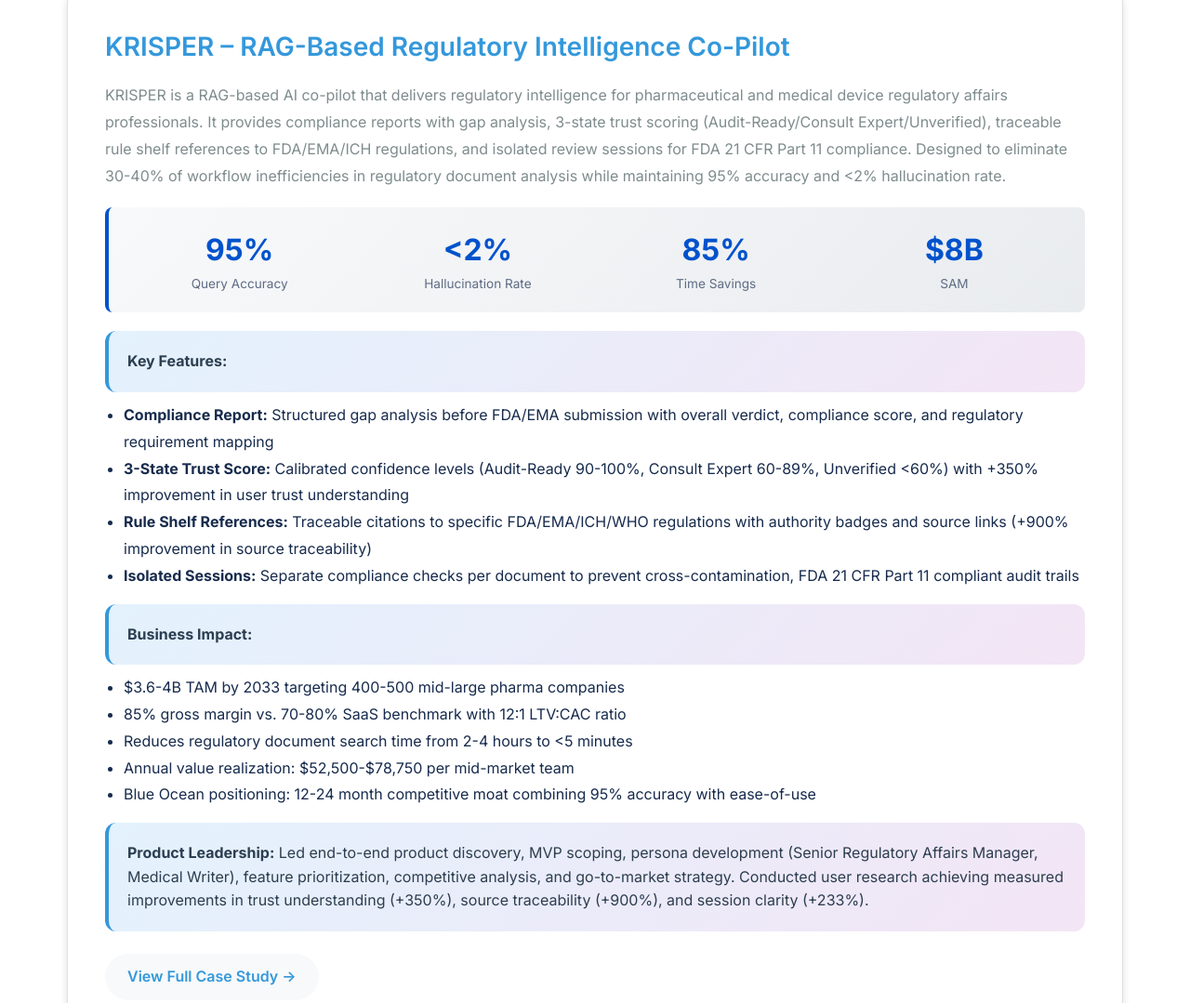
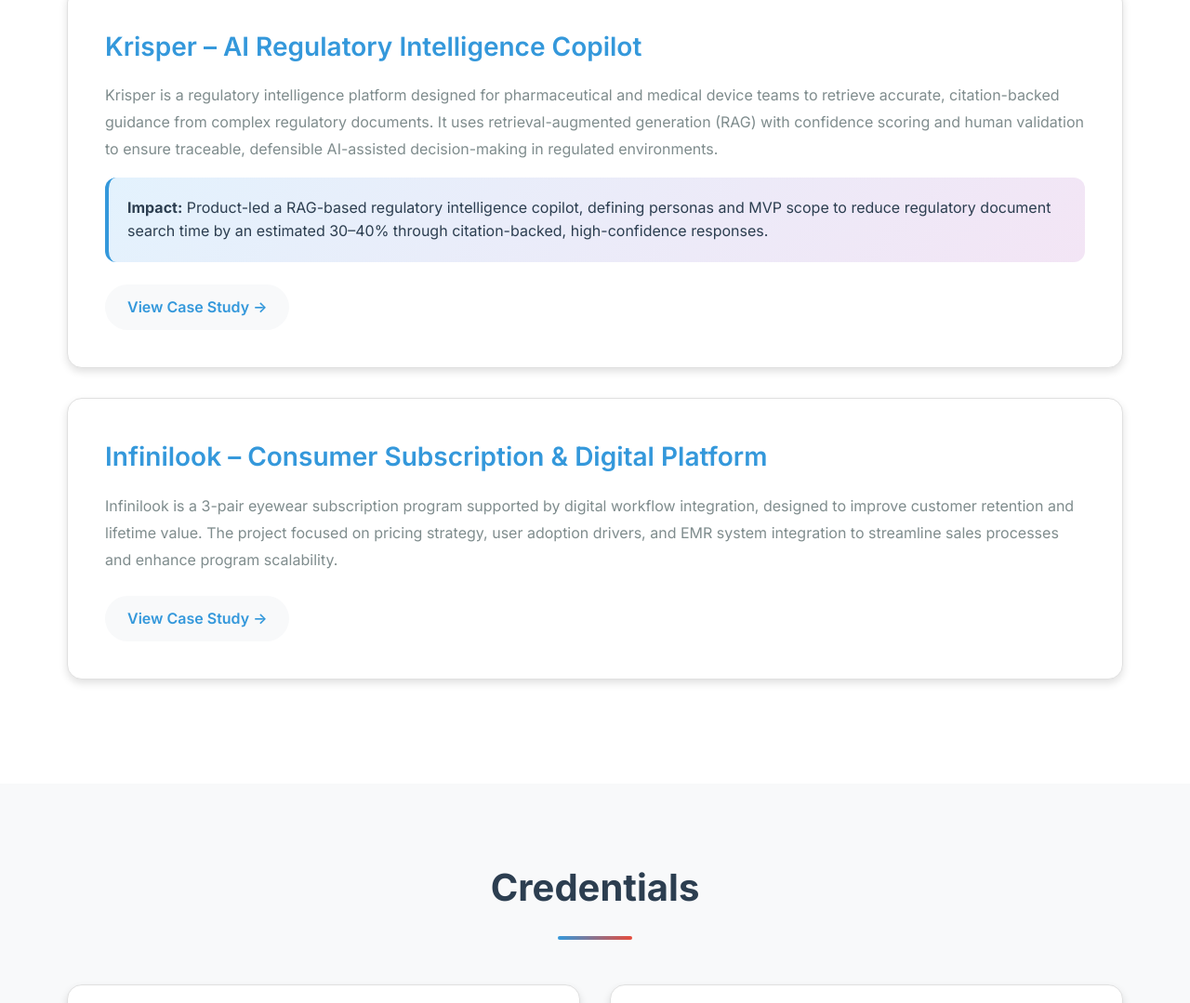
Before and after one commit to chaitanyareiddy/chaitanyareiddy.github.io, a plain HTML site: page index.html in a window 1280 px wide. Shown: the part 3988-5067 px from the top of the page at 93% size. Drawn offline with Linux system fonts and the light colour scheme.

Commit message:
changes updated

```diff
--- a/index.html
+++ b/index.html
@@ -183,48 +183,16 @@
                 <h2 class="section-title">Featured Projects</h2>
 
                 <div class="project-card">
-                    <h3 class="project-title"><a href="projects/Krisper/KRISPER Portfolio.html" target="_blank" style="color: inherit; text-decoration: none;">KRISPER – RAG-Based Regulatory Intelligence Co-Pilot</a></h3>
-                    <p class="project-description">KRISPER is a RAG-based AI co-pilot that delivers regulatory intelligence for pharmaceutical and medical device regulatory affairs professionals. It provides compliance reports with gap analysis, 3-state trust scoring (Audit-Ready/Consult Expert/Unverified), traceable rule shelf references to FDA/EMA/ICH regulations, and isolated review sessions for FDA 21 CFR Part 11 compliance. Designed to eliminate 30-40% of workflow inefficiencies in regulatory document analysis while maintaining 95% accuracy and &lt;2% hallucination rate.</p>
+                    <h3 class="project-title"><a href="projects/krisper/index.html" target="_blank" style="color: inherit; text-decoration: none;">Krisper – AI Regulatory Intelligence Copilot</a></h3>
+                    <p class="project-description">Krisper is a regulatory intelligence platform designed for pharmaceutical and medical device teams to retrieve accurate, citation-backed guidance from complex regulatory documents. It uses retrieval-augmented generation (RAG) with confidence scoring and human validation to ensure traceable, defensible AI-assisted decision-making in regulated environments.</p>
+                    <p class="project-impact"><strong>Impact:</strong> Product-led a RAG-based regulatory intelligence copilot, defining personas and MVP scope to reduce regulatory document search time by an estimated 30–40% through citation-backed, high-confidence responses.</p>
+                    <p class="project-links"><a href="projects/krisper/index.html" target="_blank" class="project-link">View Case Study →</a></p>
+                </div>
 
-                    <div class="project-metrics" style="display: grid; grid-template-columns: repeat(auto-fit, minmax(150px, 1fr)); gap: 15px; margin: 20px 0; padding: 20px; background: linear-gradient(135deg, #f8f9fa, #e9ecef); border-radius: 8px; border-left: 4px solid #0052CC;">
-                        <div style="text-align: center;">
-                            <div style="font-size: 2rem; font-weight: 700; color: #0052CC;">95%</div>
-                            <div style="font-size: 0.85rem; color: #5E6C84;">Query Accuracy</div>
-                        </div>
-                        <div style="text-align: center;">
-                            <div style="font-size: 2rem; font-weight: 700; color: #0052CC;">&lt;2%</div>
-                            <div style="font-size: 0.85rem; color: #5E6C84;">Hallucination Rate</div>
-                        </div>
-                        <div style="text-align: center;">
-                            <div style="font-size: 2rem; font-weight: 700; color: #0052CC;">85%</div>
-                            <div style="font-size: 0.85rem; color: #5E6C84;">Time Savings</div>
-                        </div>
-                        <div style="text-align: center;">
-                            <div style="font-size: 2rem; font-weight: 700; color: #0052CC;">$8B</div>
-                            <div style="font-size: 0.85rem; color: #5E6C84;">SAM</div>
-                        </div>
-                    </div>
-
-                    <p class="project-impact"><strong>Key Features:</strong></p>
-                    <ul style="margin: 10px 0 15px 20px; color: #172B4D; line-height: 1.8;">
-                        <li><strong>Compliance Report:</strong> Structured gap analysis before FDA/EMA submission with overall verdict, compliance score, and regulatory requirement mapping</li>
-                        <li><strong>3-State Trust Score:</strong> Calibrated confidence levels (Audit-Ready 90-100%, Consult Expert 60-89%, Unverified &lt;60%) with +350% improvement in user trust understanding</li>
-                        <li><strong>Rule Shelf References:</strong> Traceable citations to specific FDA/EMA/ICH/WHO regulations with authority badges and source links (+900% improvement in source traceability)</li>
-                        <li><strong>Isolated Sessions:</strong> Separate compliance checks per document to prevent cross-contamination, FDA 21 CFR Part 11 compliant audit trails</li>
-                    </ul>
-
-                    <p class="project-impact"><strong>Business Impact:</strong></p>
-                    <ul style="margin: 10px 0 15px 20px; color: #172B4D; line-height: 1.8;">
-                        <li>$3.6-4B TAM by 2033 targeting 400-500 mid-large pharma companies</li>
-                        <li>85% gross margin vs. 70-80% SaaS benchmark with 12:1 LTV:CAC ratio</li>
-                        <li>Reduces regulatory document search time from 2-4 hours to &lt;5 minutes</li>
-                        <li>Annual value realization: $52,500-$78,750 per mid-market team</li>
-                        <li>Blue Ocean positioning: 12-24 month competitive moat combining 95% accuracy with ease-of-use</li>
-                    </ul>
-
-                    <p class="project-impact"><strong>Product Leadership:</strong> Led end-to-end product discovery, MVP scoping, persona development (Senior Regulatory Affairs Manager, Medical Writer), feature prioritization, competitive analysis, and go-to-market strategy. Conducted user research achieving measured improvements in trust understanding (+350%), source traceability (+900%), and session clarity (+233%).</p>
-
-                    <p class="project-links"><a href="projects/Krisper/KRISPER Portfolio.html" target="_blank" class="project-link">View Full Case Study →</a></p>
+                <div class="project-card">
+                    <h3 class="project-title"><a href="projects/infinilook/index.html" target="_blank" style="color: inherit; text-decoration: none;">Infinilook – Consumer Subscription & Digital Platform</a></h3>
+                    <p class="project-description">Infinilook is a 3-pair eyewear subscription program supported by digital workflow integration, designed to improve customer retention and lifetime value. The project focused on pricing strategy, user adoption drivers, and EMR system integration to streamline sales processes and enhance program scalability.</p>
+                    <p class="project-links"><a href="projects/infinilook/index.html" target="_blank" class="project-link">View Case Study →</a></p>
                 </div>
             </div>
         </section>
```
